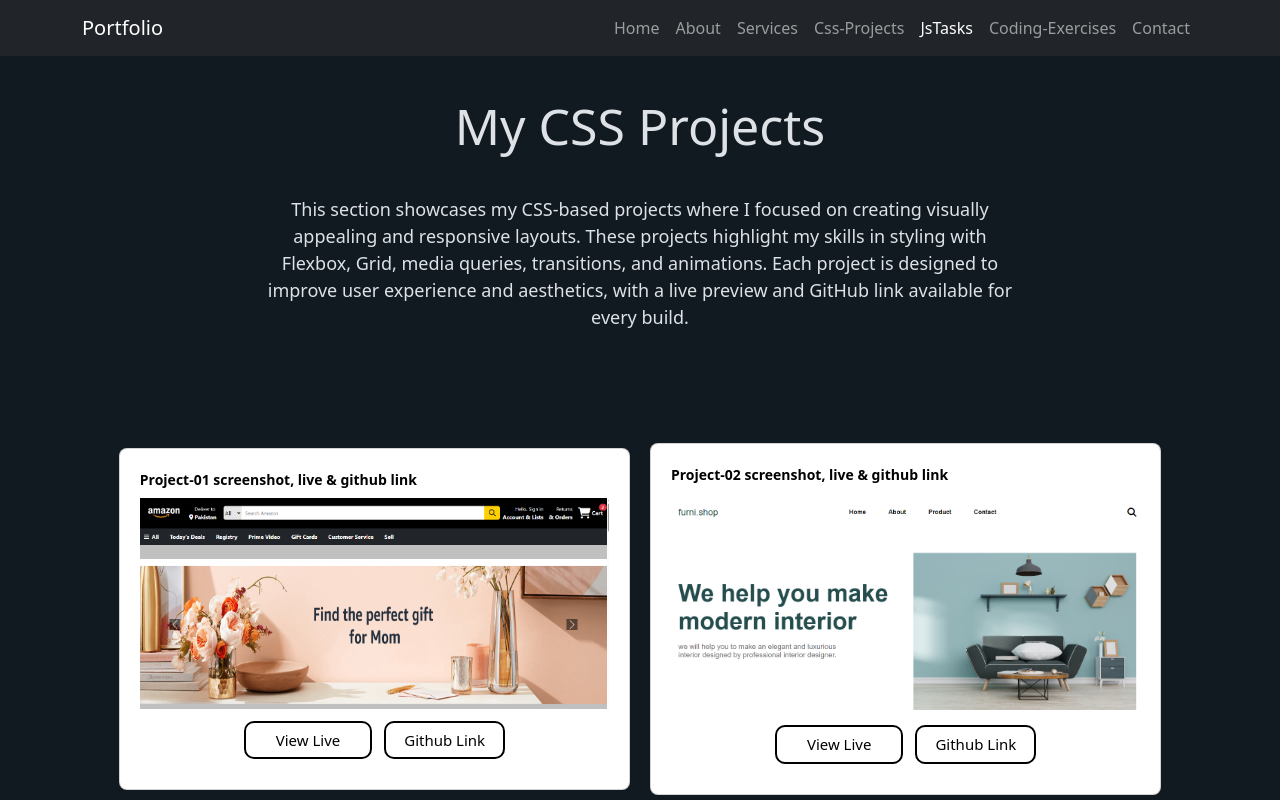
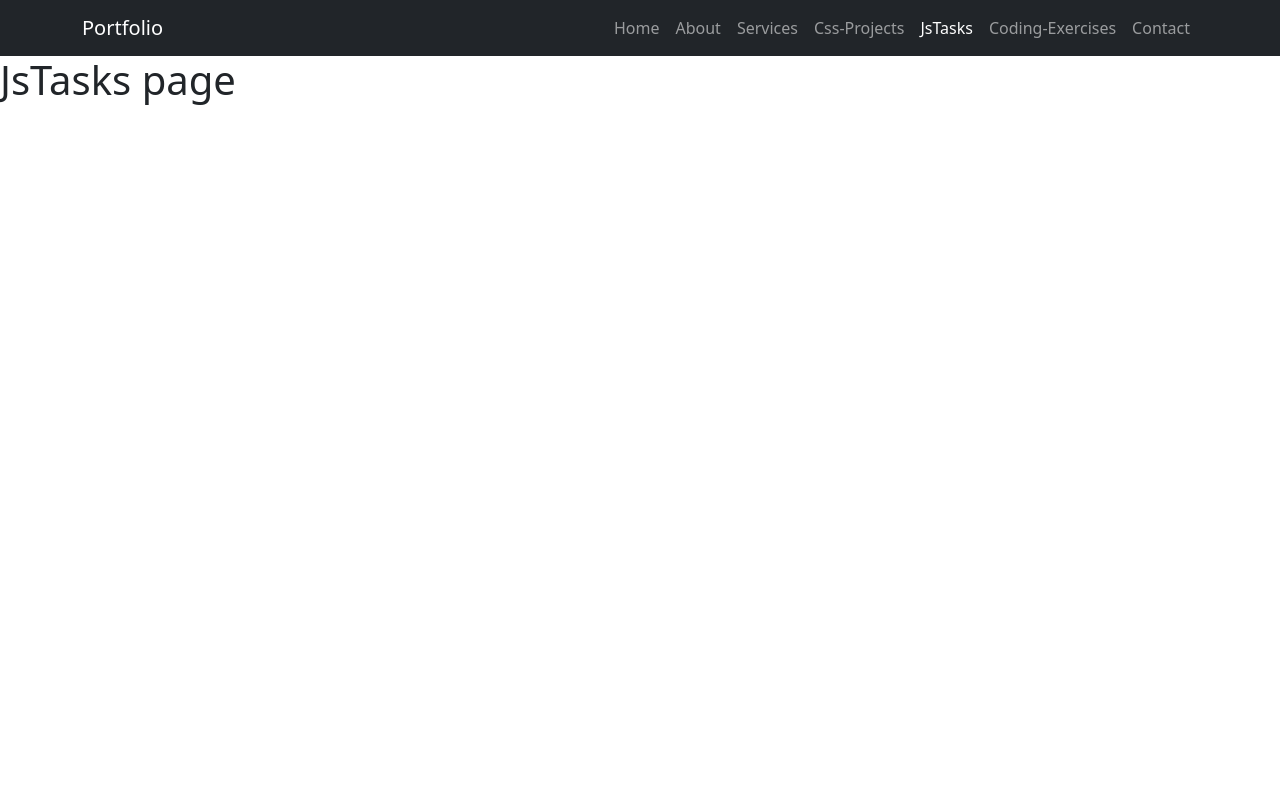
Before and after one commit to AzizullahCodes/portfolio, a React (Vite) app in the folder portfolio/: page /jsTasks in a window 1280 px wide. Shown: the top 800 px of the page. Built offline with nearby package versions, Linux system fonts and the light colour scheme.

Commit message:
removed js tasks

```diff
--- a/portfolio/src/assets/pages/jsTasks.jsx
+++ b/portfolio/src/assets/pages/jsTasks.jsx
@@ -1,209 +1,10 @@
 // JsTasks.jsx
-// import React from "react";
-// const JsTasks = ()=>{
-//     return(
-//         <>
-//         <h1>JsTasks page</h1>
-//         </>
-//     )
-// }
-// // export default JsTasks;
-
-
-
 import React from "react";
-import "../cssFiles/cssProjects.css";
-import projectOne from '../cssImages/projectOne.png';
-import projectTwo from '../cssImages/projectTwo.png';
-import projectThree from '../cssImages/projectThree.png';
-import projectFour from '../cssImages/projectFour.png';
-import projectFive from '../cssImages/projectFive.png';
-import projectSix from '../cssImages/projectSix.png';
-import projectSeven from '../cssImages/projectSeven.png';
-import projectEight from '../cssImages/projectEight.png';
-import projectNine from '../cssImages/projectNine.png';
-import projectTen from '../cssImages/projectTen.png';
-import projectEleven from '../cssImages/projectEleven.png';
-import projectTwelve from '../cssImages/projectTwelve.png';
-import projectThirteen from '../cssImages/projectThirteen.png';
-
-import Button from 'react-bootstrap/Button';
-
-const JsTasks = () => {
-  return (
-    <section className="cssProjects">
-      <div className="cssContainer">
-
-        {/* ====== firstRow ====== */}
-        <div className="firstRow">
-          <h1>My CSS Projects</h1>
-          <p>
-            This section showcases my CSS-based projects where I focused on creating visually appealing and responsive layouts. These projects highlight my skills in styling with Flexbox, Grid, media queries, transitions, and animations. Each project is designed to improve user experience and aesthetics, with a live preview and GitHub link available for every build.
-          </p>
-        </div>
-
-        {/* ====== secondRow ====== */}
-        <div className="secondRow">
-            {/* ======= project-01 ====== */}
-      <div className="card">
-        <p>Project-01 screenshot, live & github link</p>
-        <img src={projectOne} alt="figma-img" />
-        <div>
-            <button className="one"><a href="https://amazon-clone-website-brown.vercel.app" target="_blank"> View Live</a></button>
-            <button className="two"><a href="https://github.com/AzizullahCodes/amazon-clone-website" target="_blank" >Github Link</a></button>
-
-        </div>
-      </div>
-
-       {/* ======= project-02 ====== */}
-      <div className="card">
-        <p>Project-02 screenshot, live & github link</p>
-        <img src={projectTwo} alt="figma-img" />
-        <div>
-            <button className="one"><a href="https://furniture-web-lac.vercel.app" target="_blank"> View Live</a></button>
-            <button className="two"><a href="https://github.com/AzizullahCodes/furniture-web.git" target="_blank" >Github Link</a></button>
-
-        </div>
-      </div>
-
-       {/* ======= project-03 ====== */}
-      <div className="card">
-        <p>Project-03 screenshot, live & github link</p>
-        <img src={projectThree} alt="figma-img" />
-        <div>
-            <button className="one"><a href="https://e-commerce-web-two-nu.vercel.app" target="_blank"> View Live</a></button>
-            <button className="two"><a href="https://github.com/AzizullahCodes/E-commerce-web.git" target="_blank" >Github Link</a></button>
-
-        </div>
-      </div>
-
-       {/* ======= project-04 ====== */}
-      <div className="card">
-        <p>Project-04 screenshot, live & github link</p>
-        <img src={projectFour} alt="figma-img" />
-        <div>
-            <button className="one"><a href="https://figma-small-web-page.vercel.app" target="_blank"> View Live</a></button>
-            <button className="two"><a href="https://github.com/AzizullahCodes/figma-small-web-page.git" target="_blank" >Github Link</a></button>
-
-        </div>
-      </div>
-
-       {/* ======= project-05 ====== */}
-      <div className="card">
-        <p>Project-05 screenshot, live & github link</p>
-        <img src={projectFive} alt="figma-img" />
-        <div>
-            <button className="one"><a href="https://figma-design-05.vercel.app" target="_blank"> View Live</a></button>
-            <button className="two"><a href="https://github.com/AzizullahCodes/figma-design-05.git" target="_blank" >Github Link</a></button>
-
-        </div>
-      </div>
-
-       {/* ======= project-06 ====== */}
-      <div className="card">
-        <p>Project-06 screenshot, live & github link</p>
-        <img src={projectSix} alt="figma-img" />
-        <div>
-            <button className="one"><a href="https://small-figma-to-coding.vercel.app" target="_blank"> View Live</a></button>
-            <button className="two"><a href="https://github.com/AzizullahCodes/small-figma-to-coding.git" target="_blank" >Github Link</a></button>
-
-        </div>
-      </div>
-
-       {/* ======= project-07 ====== */}
-      <div className="card">
-        <p>Project-07 screenshot, live & github link</p>
-        <img src={projectSeven} alt="figma-img" />
-        <div>
-            <button className="one"><a href="https://school-website-nine-neon.vercel.app" target="_blank"> View Live</a></button>
-            <button className="two"><a href="https://github.com/AzizullahCodes/School-website.git" target="_blank" >Github Link</a></button>
-
-        </div>
-      </div>
-
-       {/* ======= project-08 ====== */}
-      <div className="card">
-        <p>Project-08 screenshot, live & github link</p>
-        <img src={projectEight} alt="figma-img" />
-        <div>
-            <button className="one"><a href="https://mountain-xi-murex.vercel.app" target="_blank"> View Live</a></button>
-            <button className="two"><a href="https://github.com/AzizullahCodes/Mountain.git" target="_blank" >Github Link</a></button>
-
-        </div>
-      </div>
-
-       {/* ======= project-09 ====== */}
-      <div className="card">
-        <p>Project-09 screenshot, live & github link</p>
-        <img src={projectNine} alt="figma-img" />
-        <div>
-            <button className="one"><a href="https://mumtaz-sea-show-piece-online-store.vercel.app/" target="_blank"> View Live</a></button>
-            <button className="two"><a href="https://github.com/AzizullahCodes/Mumtaz-sea-show-piece-online-store.git" target="_blank" >Github Link</a></button>
-
-        </div>
-      </div>
-
-       {/* ======= project-10 ====== */}
-      <div className="card">
-        <p>Project-10 screenshot, live & github link</p>
-        <img src={projectTen} alt="figma-img" />
-        <div>
-            <button className="one"><a href="https://web-02-eight.vercel.app" target="_blank"> View Live</a></button>
-            <button className="two"><a href="https://github.com/AzizullahCodes/web-02" target="_blank" >Github Link</a></button>
-
-        </div>
-      </div>
-
-       {/* ======= project-11 ====== */}
-      <div className="card">
-        <p>Project-11 screenshot, live & github link</p>
-        <img src={projectEleven} alt="figma-img" />
-        <div>
-            <button className="one"><a href="https://figma-mu-lemon.vercel.app" target="_blank"> View Live</a></button>
-            <button className="two"><a href="https://github.com/AzizullahCodes/figma.git" target="_blank" >Github Link</a></button>
-
-        </div>
-      </div>
-
-       {/* ======= project-12 ====== */}
-      <div className="card">
-        <p>Project-12 screenshot, live & github link</p>
-        <img src={projectTwelve} alt="figma-img" />
-        <div>
-            <button className="one"><a href="https://azizullahcodes.github.io/practice-web/" target="_blank"> View Live</a></button>
-            <button className="two"><a href="https://github.com/AzizullahCodes/practice-web.git" target="_blank" >Github Link</a></button>
-
-        </div>
-      </div>
-
-       {/* ======= project-13 ====== */}
-      <div className="card">
-        <p>Project-13 screenshot, live & github link</p>
-        <img src={projectThirteen} alt="figma-img" />
-        <div>
-            <button className="one"><a href="https://my-css-projects.github.io/finalfigma/" target="_blank"> View Live</a></button>
-            <button className="two"><a href="https://github.com/My-css-projects/finalfigma.git" target="_blank" >Github Link</a></button>
-
-        </div>
-      </div>
-
-       {/* ======= project-14 ====== */}
-      <div className="card">
-        <p>Project-14 screenshot, live & github link</p>
-        <img src={projectTwelve} alt="figma-img" />
-        <div>
-            <button className="one"><a href="https://azizullahcodes.github.io/practice-web/" target="_blank"> View Live</a></button>
-            <button className="two"><a href="https://github.com/AzizullahCodes/practice-web.git" target="_blank" >Github Link</a></button>
-
-        </div>
-      </div>
-
-
-</div>
-        </div>
-
-    </section>
-  );
-};
-
-export default JsTasks;
+const JsTasks = ()=>{
+    return(
+        <>
+        <h1>JsTasks page</h1>
+        </>
+    )
+}
+ export default JsTasks;
```
